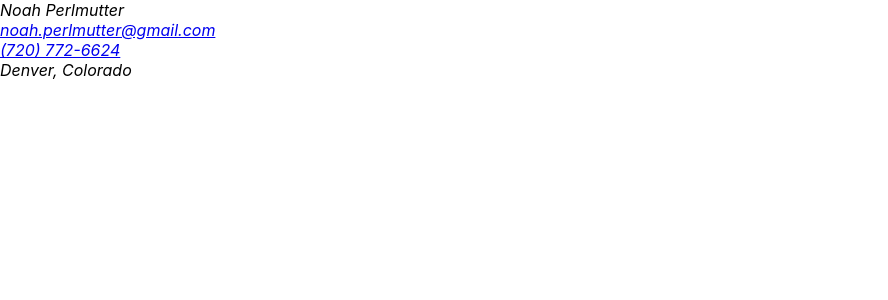
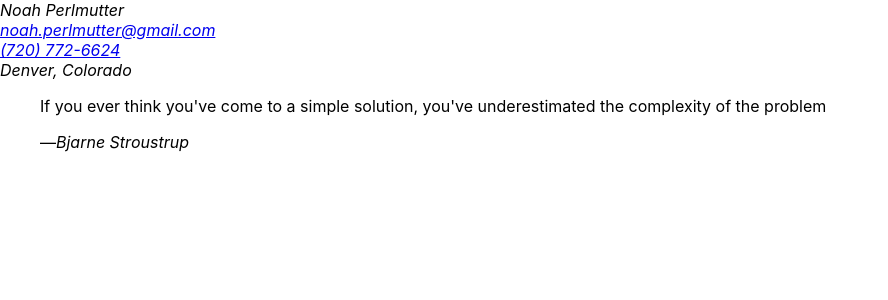
Before and after one commit to perltech/portfolio, a React (Create React App) app: page / in a window 1280 px wide. Both pictures are taken after a click on the button "close". Shown: the top 300 px of the page, without its empty margins (0-888 px from the left). Built offline with nearby package versions, Linux system fonts and the light colour scheme.

Commit message:
Adds programmer quotes

```diff
--- a/src/App.js
+++ b/src/App.js
@@ -8,6 +8,7 @@
 import ContactInfo from './components/ContactInfo/ContactInfo';
 import GuestName from './components/GuestName/GuestName';
 import Modal from './components/Modal/Modal';
+import ProgrammerQuote from './components/ProgrammerQuote/ProgrammerQuote';
 
 // TODO: Import files with CSS as entire folder
 
@@ -38,11 +39,19 @@
             //   "Olá"
             "Goodbye"
         ];
+
+        this.ProgrammerQuote = [
+            {"Bjarne Stroustrup": `If you ever think you've come to a simple solution, you've underestimated the complexity of the problem`},
+            {nextQuote: "quoteText"}
+        ];
+
         this.state = {
             announcement: '',
             guestName: '',
             modalIsOpen: true,
-            showGuestName: false
+            showGuestName: false,
+            quote: '',
+            showQuote: false
         }
 
         this.handleInputChange = this
@@ -59,11 +68,14 @@
     }
 
     componentDidMount() {
-        this.timerID = setInterval(() => this.setAnnouncement(), 1000);
+        //TODO: Sync timers
+        this.timerAnnouncement = setInterval(() => this.setAnnouncement(), 1000);
+        this.timerQuote = setInterval(() => this.setQuote(), 5000);
     }
 
     componentWillUnmount() {
-        clearInterval(this.timerID);
+        clearInterval(this.timerAnnouncement);
+        clearInterval(this.timerQuote);
     }
 
     handleInputChange(event) {
@@ -74,7 +86,8 @@
     handleModal() {
         this.setState({
             modalIsOpen: !this.state.modalIsOpen,
-            showGuestName: !this.state.showGuestName
+            showGuestName: !this.state.showGuestName,
+            showQuote: !this.state.showQuote
         })
     }
     setAnnouncement() {
@@ -83,8 +96,8 @@
                 .announcementArray
                 .shift(),
                 finalAnnouncment = this.announcementArray[this.announcementArray.length - 1];
-                console.log(finalAnnouncment)
             if (currentAnnouncement === finalAnnouncment) {
+                // TODO: Unmount announcement timer
                 return this.setState({announcement: '', showGuestName: false})
             }
             return this.setState({announcement: currentAnnouncement});
@@ -92,15 +105,13 @@
     }
 
     setQuote() {
-        // Get first announcement
-        let currentAnnouncement = this
-            .announcementArray
+        let currentQuote = this
+            .ProgrammerQuote
             .shift();
-        // Send announcement to the back after it's been used
         this
-            .announcementArray
-            .push(currentAnnouncement);
-        return this.setState({announcement: currentAnnouncement});
+            .ProgrammerQuote
+            .push(currentQuote);
+        return this.setState({quote: currentQuote});
     }
 
     render() {
@@ -114,6 +125,7 @@
                     announcement={this.state.announcement}
                     guestName={this.state.guestName}
                     showGuestName={this.state.showGuestName}/>
+                <ProgrammerQuote quote={this.state.quote} showQuote={this.state.showQuote}/>
             </Main>
         )
     };
--- /dev/null
+++ b/src/components/ProgrammerQuote/ProgrammerQuote.jsx
@@ -0,0 +1,22 @@
+import React from 'react';
+
+export default function ProgrammerQuotes({quote, showQuote}) {
+    const programmer = Object.keys(quote),
+        quoteText = Object.values(quote);
+
+    return (
+        <React.Fragment>
+            {showQuote && quote
+              // TODO: Possibly make sanity logic more robust
+                ? <blockquote>
+                        <p>{quoteText}</p>
+                        <footer>—
+                            <cite>{programmer}</cite>
+                        </footer>
+                    </blockquote>
+                : ''
+}
+
+        </React.Fragment>
+    )
+}
--- a/src/components/TitleText/TitleText.jsx
+++ b/src/components/TitleText/TitleText.jsx
@@ -3,12 +3,6 @@
 export default function TitleText({announcement, guestName, showGuestName}) {
     return (
         <React.Fragment>
-            {/* <h1>{announcement && showGuestName
-                ? announcement
-                : ''
-                } {guestName && showGuestName
-                    ? guestName
-                    : ''}</h1> */}
             {showGuestName && announcement ? <h1>{announcement}, {guestName}</h1> : ''}
         </React.Fragment>
     )
```
